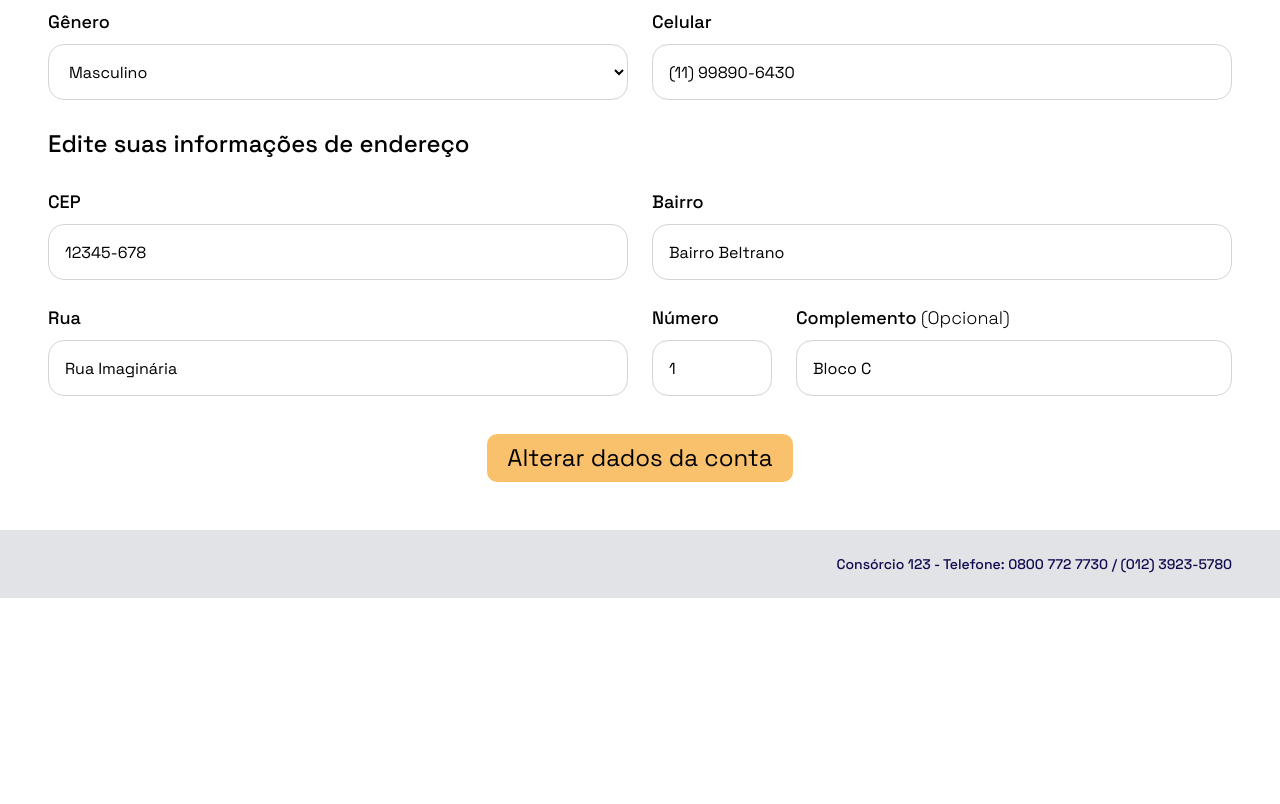
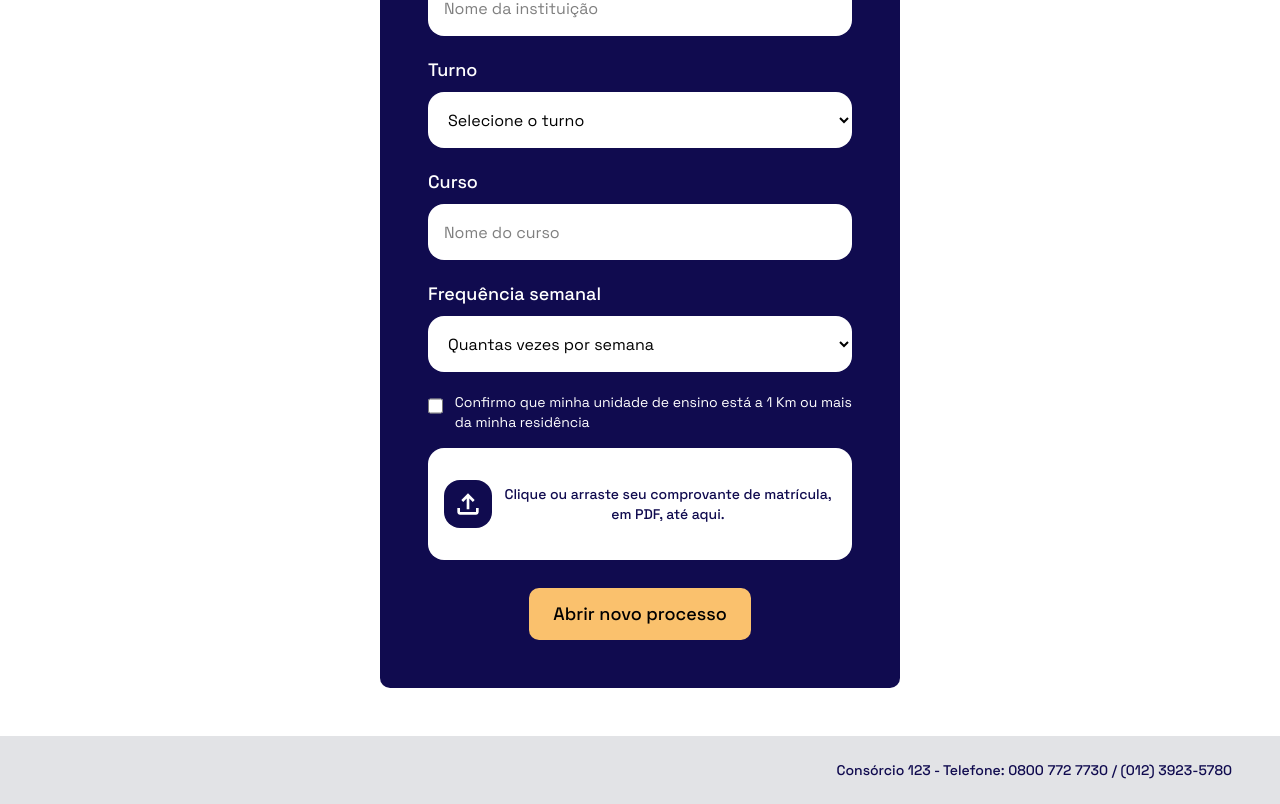
Before and after one commit to souza-luiza/Redesign-Consorcio123, a Next.js app in the folder redesign-consorcio123-front/: page /perfil in a window 1280 px wide. Shown: the part 530-1334 px from the top of the page. Before the commit the page ends 1128 px from the top, so only its background shows below. Built offline with nearby package versions, Linux system fonts and the light colour scheme.

Commit message:
Atualizações simples

```diff
--- a/redesign-consorcio123-front/app/login/page.tsx
+++ b/redesign-consorcio123-front/app/login/page.tsx
@@ -273,7 +273,7 @@ export default function Login() {
                     : "focus:outline-dashed focus:outline-2 focus:outline-white focus:outline-offset-4"
                 }`}
               >
-                Cadastre-se
+              Cadastre-se
               </a>
             </p>
           </div>
--- a/redesign-consorcio123-front/app/perfil/page.tsx
+++ b/redesign-consorcio123-front/app/perfil/page.tsx
@@ -90,7 +90,7 @@ function ErrorMsg({ mensagem }: { mensagem?: string }) {
 
 export default function Perfil() {
     const [highContrast, setHighContrast] = useState(false);
-    const [abaAtiva, setAbaAtiva] = useState<Aba>("editar");
+    const [abaAtiva, setAbaAtiva] = useState<Aba>("abrir");
     const isFirstRender = useRef(true);
 
     // ── Dados recuperados da "session" ───────────────────────────────────────
@@ -631,7 +631,7 @@ export default function Perfil() {
                                     <span className="text-sm font-medium">
                                         {arquivo
                                             ? arquivo.name
-                                            : "Clique ou arraste seu arquivo até aqui"}
+                                            : "Clique ou arraste seu comprovante de matrícula, em PDF, até aqui."}
                                     </span>
                                     <input
                                         ref={fileInputRef}
```
